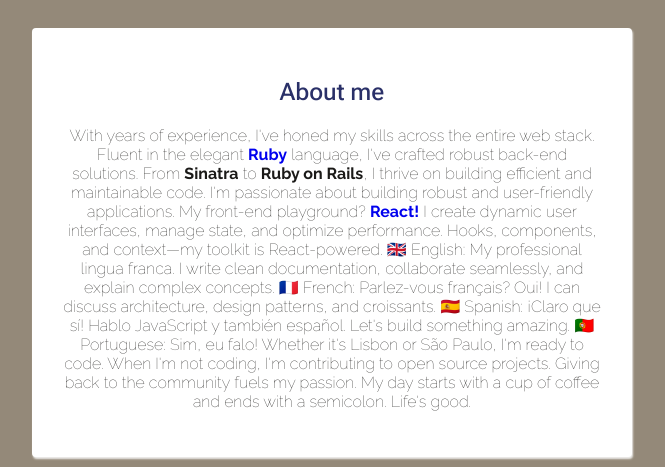
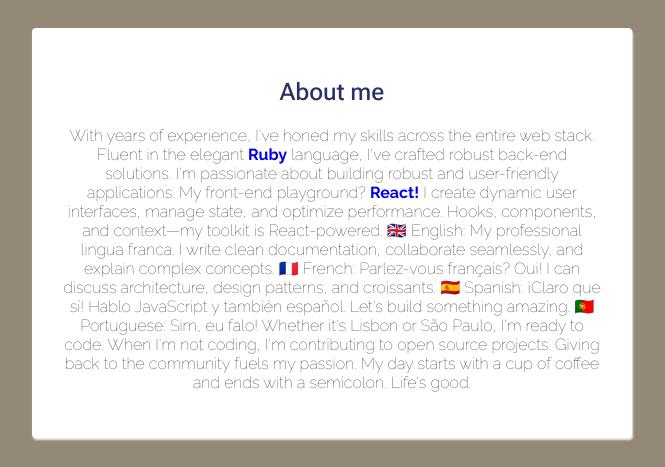
Before and after one commit to joaquinrizzi/profile, a plain HTML site: page index.html in a window 1280 px wide. Shown: the part 249-716 px from the top of the page, without its empty margins (308-973 px from the left). Drawn offline with Linux system fonts and the light colour scheme.

Commit message:
removing Sinatra

```diff
--- a/index.html
+++ b/index.html
@@ -23,7 +23,6 @@
       <h2>About me</h2>
       <p>With years of experience, I've honed my skills across the entire web stack.
         Fluent in the elegant <strong><a href="https://ruby-doc.com/" target="_blank">Ruby</a></strong> language, I've crafted robust back-end solutions.
-        From <strong>Sinatra</strong> to <strong>Ruby on Rails</strong>, I thrive on building efficient and maintainable code.
         I'm passionate about building robust and user-friendly applications.
         My front-end playground? <strong><a href="https://react.dev/" target="_blank">React!</a></strong> I create dynamic user interfaces, manage state, and optimize performance.
         Hooks, components, and context—my toolkit is React-powered.
```
